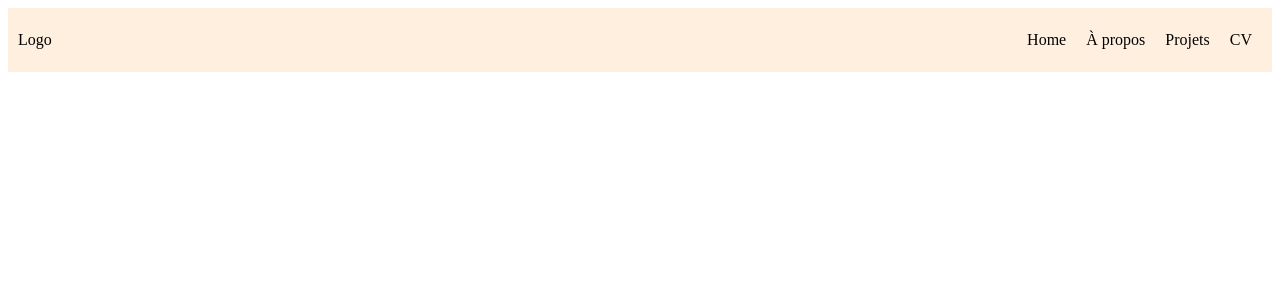
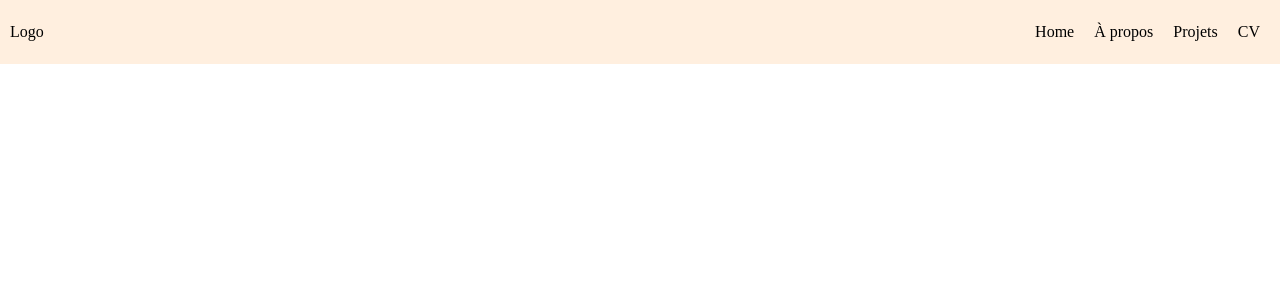
Before and after one commit to Ugo3007/portfolio-ugo3007, a Vue app: page / in a window 1280 px wide. Shown: the top 300 px of the page. Built offline with nearby package versions, Linux system fonts and the light colour scheme.

Commit message:
💄 Added CSS reset for margins

```diff
--- a/index.html
+++ b/index.html
@@ -3,6 +3,7 @@
   <head>
     <meta charset="UTF-8">
     <link rel="icon" href="/favicon.ico">
+      <link rel="stylesheet" href="./src/assets/base.css">
     <meta name="viewport" content="width=device-width, initial-scale=1.0">
     <title>Vite App</title>
   </head>
--- /dev/null
+++ b/src/assets/base.css
@@ -0,0 +1,3 @@
+* {
+    margin: 0;
+}
```
